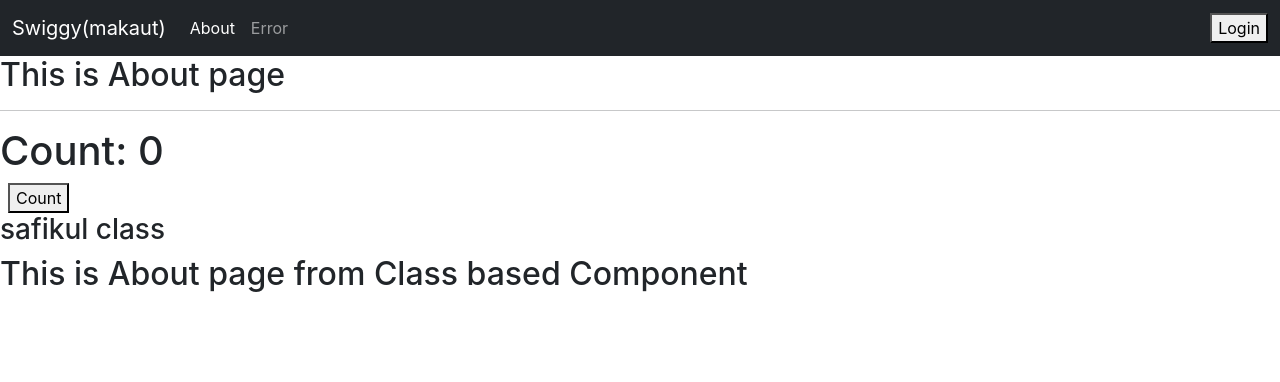
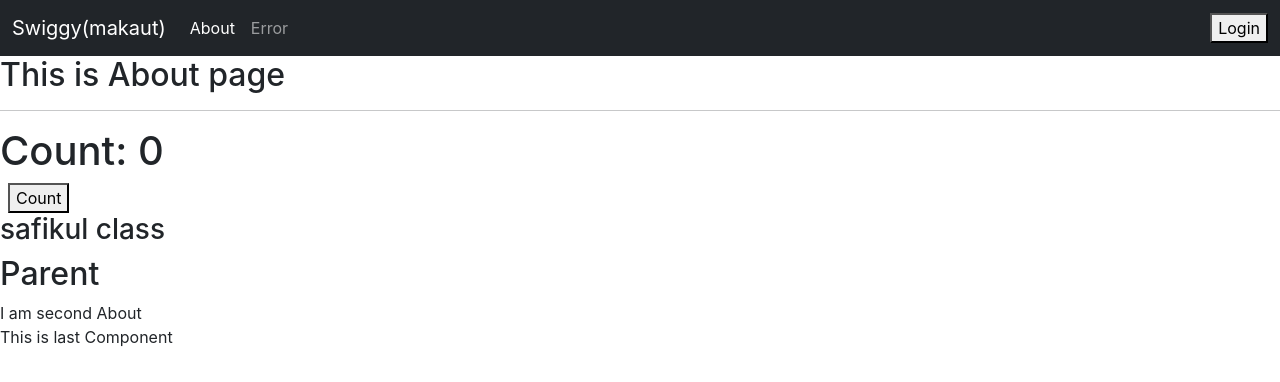
Before and after one commit to safikulalam96/Swiggy_clone, a React (Create React App) app: page /about in a window 1280 px wide. Shown: the top 382 px of the page. Built offline with nearby package versions, Linux system fonts and the light colour scheme.

Commit message:
Learning Class component and using it in About component

```diff
--- a/src/component/AboutClass.js
+++ b/src/component/AboutClass.js
@@ -1,4 +1,5 @@
 import React from "react";
+import Aboutclasschild from "./Aboutclasschild";
 
 class AboutClass extends React.Component {
   constructor(props) {
@@ -6,9 +7,14 @@ class AboutClass extends React.Component {
     this.state = {
       count: 0,
     };
+    console.log("parent Constructor")
+  }
+  componentDidMount(){
+    console.log('parent DidMount')
   }
 
   render() {
+    console.log('parent render')
     return (
       <div>
         <hr />
@@ -19,7 +25,8 @@ class AboutClass extends React.Component {
             })
         }}>Count</button>
         <h3>{this.props.name}</h3>
-        <h2>This is About page from Class based Component</h2>
+        <h2>Parent</h2>
+        <Aboutclasschild/>
       </div>
     );
   }
--- /dev/null
+++ b/src/component/Aboutbachhha.js
@@ -0,0 +1,18 @@
+import React from "react";
+class Aboutbachhha extends React.Component{
+    constructor(props){
+        super(props)
+        console.log('second constructor')
+    }
+    componentDidMount(){
+        //api calls
+        console.log("second compoenentDidMount")
+    }
+    render(){
+        console.log('second render')
+        return <div>
+            This is last Component
+        </div>
+    }
+}
+export default Aboutbachhha;
--- /dev/null
+++ b/src/component/Aboutclasschild.js
@@ -0,0 +1,20 @@
+import React from "react";
+import Aboutbachhha from "./Aboutbachhha"
+class Aboutclasschild extends React.Component{
+    constructor(props){
+        super(props)
+        console.log('first constructor')
+    }
+    componentDidMount(){
+        //api calls
+        console.log("first componentDidMount")
+    }
+    render(){
+        console.log('first render')
+        return <div>
+           I am second About
+           <Aboutbachhha/>
+        </div>
+    }
+}
+export default Aboutclasschild;
--- a/src/component/Menu.js
+++ b/src/component/Menu.js
@@ -8,21 +8,21 @@ const Menu = () => {
 
   useEffect(() => {
     fetchData();
+    // eslint-disable-next-line
   }, []);
 
   const fetchData = async () => {
     try {
-      const menuData = await fetch("https://www.swiggy.com/dapi/menu/pl?page-type=REGULAR_MENU&complete-menu=true&lat=22.51800&lng=88.38320&restaurantId=" + resId );
+      const menuData = await fetch(
+        "https://www.swiggy.com/dapi/menu/pl?page-type=REGULAR_MENU&complete-menu=true&lat=22.51800&lng=88.38320&restaurantId=" +
+          resId
+      );
       const json = await menuData.json();
       setResMenu(json.data);
     } catch (error) {
       console.error("Failed to fetch menu data:", error);
     }
   };
-
-  if (!resMenu) {
-    return <Shimmer />;
-  }
 
   const { name, cuisines, costForTwoMessage, cloudinaryImageId, avgRating } =
     resMenu?.cards[2]?.card?.card?.info || {};
@@ -31,21 +31,27 @@ const Menu = () => {
     resMenu?.cards[4]?.groupedCard?.cardGroupMap?.REGULAR?.cards[2]?.card?.card
       ?.itemCards || [];
 
+  if (!resMenu) {
+    return <Shimmer />;
+  }
   return (
     <>
       <div className="resmenu min-h-full p-4">
-      <div className="resdetails flex flex-col items-center mb-8">
+        <div className="container text-center">
           <img
-          className="w-40 h-40 rounded-full object-cover mb-4"
-          //   src={IMG_CDN_URL + cloudinaryImageId}
+            src={
+              "https://media-assets.swiggy.com/swiggy/image/upload/fl_lossy,f_auto,q_auto,w_660/" +
+              cloudinaryImageId
+            }
             alt="Restaurant"
+            style={{ height: "13rem" }}
           />
-        <h1 className="text-3xl font-bold">{name}</h1>
-        <h3 className="text-xl text-gray-700">{cuisines?.join(", ")}</h3>
-        <h3 className="text-lg text-gray-700">{costForTwoMessage}</h3>
-        <h4 className="text-lg text-gray-700">{avgRating} &#9733;</h4>
+          <h1 className="">{name}</h1>
+          <h3 className="">{cuisines?.join(", ")}</h3>
+          <h3 className="">{costForTwoMessage}</h3>
+          <h4 className="">Rating: {avgRating} &#9733;</h4>
         </div>
-      <div className="menuitemscontainer grid grid-cols-1 sm:grid-cols-2 md:grid-cols-3 lg:grid-cols-4 gap-4">
+        <div className="container ">
           {itemCards.map((item) => {
             const { id, name, description, price } = item.card.info;
             return (
@@ -56,13 +62,12 @@ const Menu = () => {
                 <h2 className="text-xl font-semibold mb-2">{name}</h2>
                 <p className="text-gray-600">{description}</p>
                 <p className="text-gray-800 font-bold mt-2">
-                ₹{price ? price / 100 : "N/A"}
+                  Price: ₹{price ? price / 100 : "N/A"}
                 </p>
               </div>
             );
           })}
         </div>
-
       </div>
     </>
   );
```
Also changed, not shown: src/component/Menu2.js (+2 -9 lines). Lines whose indentation alone changed are shown as unchanged.
